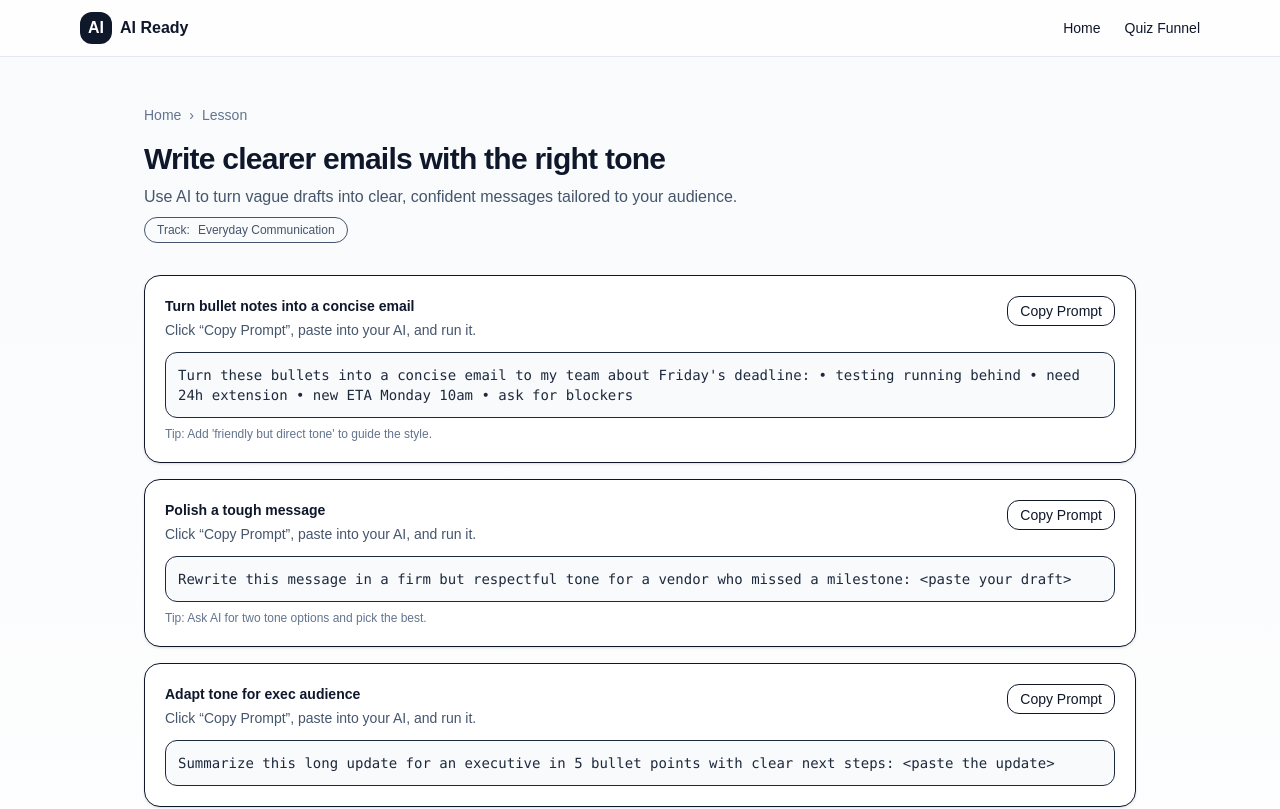
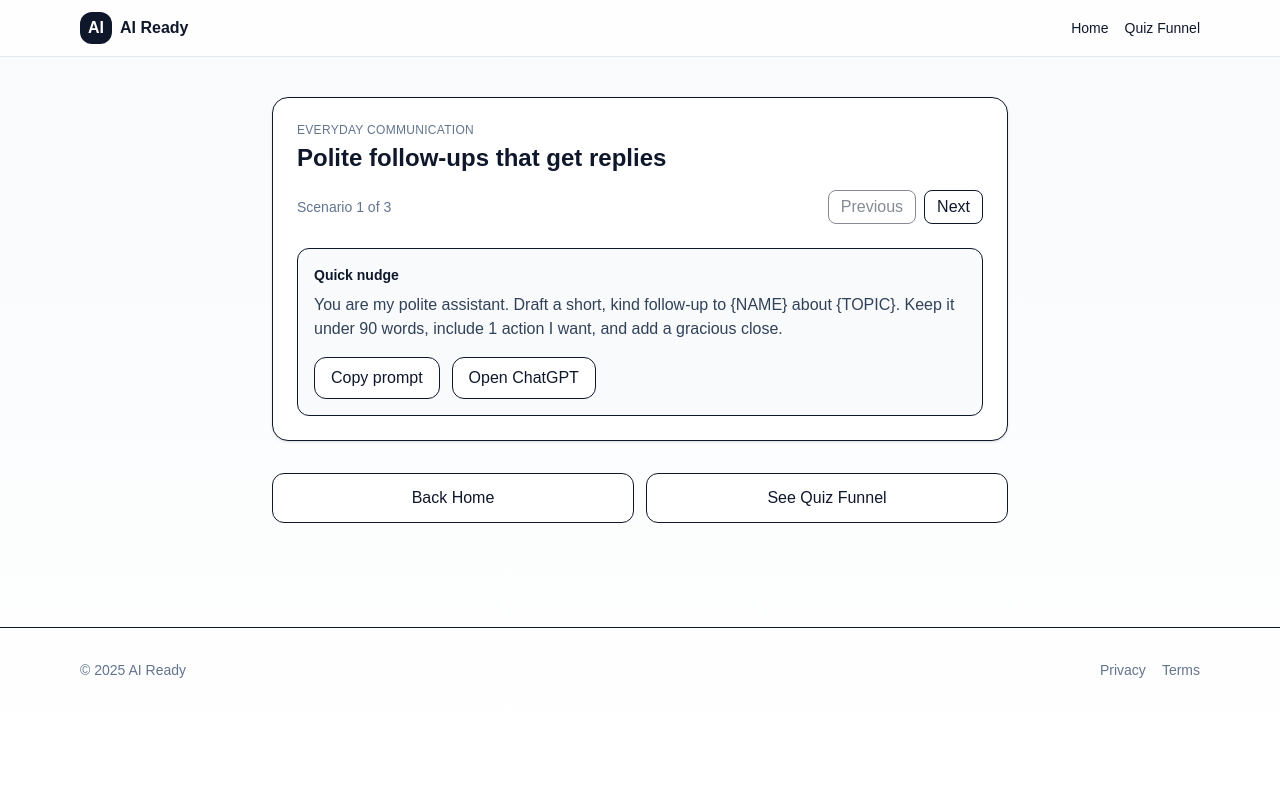
Before and after one commit to vadyay-gif/legendary-system, a Next.js app: page /lesson in a window 1280 px wide. Shown: the top 809 px of the page. Built offline with nearby package versions, Linux system fonts and the light colour scheme.

Commit message:
Update page.tsx

```diff
--- a/app/lesson/page.tsx
+++ b/app/lesson/page.tsx
@@ -1,154 +1,215 @@
 "use client";
 
 import { useMemo, useState } from "react";
-import Header from "@/components/Header";
-import Footer from "@/components/Footer";
+import Link from "next/link";
 
-// --- Temporary: local sample lesson until the AI Ready API is wired up ---
-type Scenario = { id: string; title: string; prompt: string; tip?: string };
+// --- Temporary sample data (replace later with your API data) ---
+type Scenario = { title: string; prompt: string };
 type Lesson = {
-  id: string;
   track: string;
-  title: string;
-  description: string;
+  lesson: string;
   scenarios: Scenario[];
 };
 
-// a tiny pool to randomize from (swap with real API later)
 const SAMPLE_LESSONS: Lesson[] = [
   {
-    id: "email-tone",
     track: "Everyday Communication",
-    title: "Write clearer emails with the right tone",
-    description:
-      "Use AI to turn vague drafts into clear, confident messages tailored to your audience.",
+    lesson: "Polite follow-ups that get replies",
     scenarios: [
       {
-        id: "s1",
-        title: "Turn bullet notes into a concise email",
+        title: "Quick nudge",
         prompt:
-          "Turn these bullets into a concise email to my team about Friday's deadline: • testing running behind • need 24h extension • new ETA Monday 10am • ask for blockers",
-        tip: "Add 'friendly but direct tone' to guide the style.",
+          "You are my polite assistant. Draft a short, kind follow-up to {NAME} about {TOPIC}. Keep it under 90 words, include 1 action I want, and add a gracious close.",
       },
       {
-        id: "s2",
-        title: "Polish a tough message",
+        title: "Escalate gently",
         prompt:
-          "Rewrite this message in a firm but respectful tone for a vendor who missed a milestone: <paste your draft>",
-        tip: "Ask AI for two tone options and pick the best.",
+          "Turn this note into a firm-but-polite escalation. Make the urgency clear, propose 2 times to meet, and keep tone professional.\n\nContext: {CONTEXT}",
       },
       {
-        id: "s3",
-        title: "Adapt tone for exec audience",
+        title: "Summarize thread",
         prompt:
-          "Summarize this long update for an executive in 5 bullet points with clear next steps: <paste the update>",
+          "Summarize the following email thread into 5 bullets: decisions, owners, deadlines, open questions, and risks.\n\nThread:\n{PASTE_THREAD_HERE}",
       },
     ],
   },
   {
-    id: "meeting-notes",
-    track: "Meetings & Notes",
-    title: "From meeting notes to action plan",
-    description:
-      "Convert raw notes into owners, deadlines, and follow-ups in minutes.",
+    track: "Reports & Summaries",
+    lesson: "Executive summary from a long doc",
     scenarios: [
       {
-        id: "s1",
-        title: "Extract decisions and owners",
+        title: "TL;DR in bullets",
         prompt:
-          "From these raw notes, list Decisions, Owners, and Due Dates: <paste your notes>",
+          "Create a 7-bullet executive summary for a senior audience. Include goals, key findings, risks, and recommended next steps.\n\nSource:\n{PASTE_DOC_TEXT}",
       },
       {
-        id: "s2",
-        title: "Write a follow-up email",
+        title: "One-pager outline",
         prompt:
-          "Draft a follow-up email that recaps outcomes and next steps with dates. Keep it under 150 words.",
+          "Outline a one-pager with sections: Background, Current State, Options, Recommendation, Next Steps. Base it on:\n\n{PASTE_NOTES}",
       },
       {
-        id: "s3",
-        title: "Risks & open questions",
+        title: "Slide headlines",
         prompt:
-          "From the same notes, infer 3 risks and 3 open questions to track this week.",
+          "Generate slide headlines (10 words max each) that tell a clear narrative from problem to solution to impact. Use:\n\n{PASTE_CONTENT}",
+      },
+    ],
+  },
+  {
+    track: "Meetings & Notes",
+    lesson: "From messy notes to action plan",
+    scenarios: [
+      {
+        title: "Action items",
+        prompt:
+          "Extract action items from these notes. For each item include Owner, Task, Due Date, and Blockers.\n\nNotes:\n{PASTE_NOTES}",
+      },
+      {
+        title: "Email recap",
+        prompt:
+          "Write a crisp email recap for attendees. Include decisions, owners, deadlines, and open questions. Friendly and concise.\n\nNotes:\n{PASTE_NOTES}",
+      },
+      {
+        title: "Risks and mitigations",
+        prompt:
+          "From the following discussion, list top 5 risks and a realistic mitigation for each.\n\nNotes:\n{PASTE_NOTES}",
       },
     ],
   },
 ];
 
+// --- Component ---
 export default function LessonPage() {
-  // Pick a random lesson on each visit
+  // Pick a lesson once per render
   const lesson = useMemo<Lesson>(() => {
     const i = Math.floor(Math.random() * SAMPLE_LESSONS.length);
     return SAMPLE_LESSONS[i];
   }, []);
 
-  const [active, setActive] = useState<string | null>(null);
+  const [current, setCurrent] = useState(0);
+  const total = lesson.scenarios.length;
+  const scenario = lesson.scenarios[current];
+
+  async function copyPrompt() {
+    try {
+      await navigator.clipboard.writeText(scenario.prompt);
+      alert("Prompt copied to clipboard!");
+    } catch {
+      alert("Could not copy. Please copy manually.");
+    }
+  }
 
   return (
     <div className="min-h-screen bg-gradient-to-b from-slate-50 to-white text-slate-900">
-      <Header current="lesson" />
-      <main className="mx-auto max-w-5xl px-4 py-12">
-        <div className="flex items-center gap-2 text-sm text-slate-500">
-          <a className="hover:underline" href="/">Home</a>
-          <span>›</span>
-          <span>Lesson</span>
+      {/* Top bar */}
+      <header className="sticky top-0 z-40 bg-white/80 backdrop-blur border-b border-slate-200">
+        <div className="mx-auto max-w-6xl px-4 py-3 flex items-center justify-between">
+          <div className="flex items-center gap-2">
+            <div className="h-8 w-8 rounded-xl bg-slate-900 text-white grid place-items-center font-bold">
+              AI
+            </div>
+            <span className="font-semibold">AI Ready</span>
+          </div>
+
+          <nav className="hidden md:flex items-center gap-4 text-sm">
+            <Link href="/" className="hover:underline">
+              Home
+            </Link>
+            <Link href="/funnel" className="hover:underline">
+              Quiz Funnel
+            </Link>
+          </nav>
+        </div>
+      </header>
+
+      {/* Main */}
+      <main className="mx-auto max-w-3xl px-4 py-10">
+        {/* Lesson header */}
+        <div className="rounded-2xl border bg-white p-6 shadow-sm">
+          <div className="text-xs uppercase tracking-wide text-slate-500">
+            {lesson.track}
+          </div>
+          <h1 className="mt-1 text-2xl font-bold">{lesson.lesson}</h1>
+
+          {/* Progress */}
+          <div className="mt-4 flex items-center justify-between">
+            <div className="text-sm text-slate-500">
+              Scenario {current + 1} of {total}
+            </div>
+            <div className="flex gap-2">
+              <button
+                disabled={current === 0}
+                onClick={() => setCurrent((s) => Math.max(0, s - 1))}
+                className="px-3 py-1 rounded-lg border disabled:opacity-50"
+              >
+                Previous
+              </button>
+              <button
+                disabled={current === total - 1}
+                onClick={() => setCurrent((s) => Math.min(total - 1, s + 1))}
+                className="px-3 py-1 rounded-lg border disabled:opacity-50"
+              >
+                Next
+              </button>
+            </div>
+          </div>
+
+          {/* Scenario card */}
+          <div className="mt-6 rounded-xl border bg-slate-50 p-4">
+            <div className="text-sm font-semibold">{scenario.title}</div>
+            <p className="mt-2 text-slate-700 whitespace-pre-wrap">
+              {scenario.prompt}
+            </p>
+
+            <div className="mt-4 flex flex-wrap gap-3">
+              <button
+                onClick={copyPrompt}
+                className="px-4 py-2 rounded-xl border bg-white"
+              >
+                Copy prompt
+              </button>
+              <a
+                href="https://chat.openai.com/"
+                target="_blank"
+                rel="noreferrer"
+                className="px-4 py-2 rounded-xl border bg-white"
+              >
+                Open ChatGPT
+              </a>
+            </div>
+          </div>
         </div>
 
-        <h1 className="mt-4 text-3xl font-bold tracking-tight">{lesson.title}</h1>
-        <p className="mt-2 text-slate-600">{lesson.description}</p>
-        <div className="mt-2 inline-flex items-center gap-2 rounded-full border px-3 py-1 text-xs text-slate-600">
-          <span>Track:</span>
-          <span className="font-medium">{lesson.track}</span>
-        </div>
-
-        <section className="mt-8 grid gap-4">
-          {lesson.scenarios.map((s) => (
-            <div key={s.id} className="rounded-2xl border bg-white p-5 shadow-sm">
-              <div className="flex items-start justify-between gap-3">
-                <div>
-                  <div className="text-sm font-semibold">{s.title}</div>
-                  <div className="mt-1 text-slate-600 text-sm">
-                    Click “Copy Prompt”, paste into your AI, and run it.
-                  </div>
-                </div>
-                <button
-                  className="rounded-xl border px-3 py-1 text-sm hover:border-slate-400"
-                  onClick={() => {
-                    navigator.clipboard.writeText(s.prompt);
-                    setActive(s.id);
-                    setTimeout(() => setActive(null), 1200);
-                  }}
-                >
-                  {active === s.id ? "Copied!" : "Copy Prompt"}
-                </button>
-              </div>
-              <pre className="mt-3 whitespace-pre-wrap rounded-xl bg-slate-50 p-3 text-sm text-slate-800 border">
-{`${s.prompt}`}
-              </pre>
-              {s.tip && (
-                <div className="mt-2 text-xs text-slate-500">
-                  Tip: {s.tip}
-                </div>
-              )}
-            </div>
-          ))}
-        </section>
-
-        <div className="mt-10 flex gap-3">
-          <a
+        {/* Bottom nav */}
+        <div className="mt-8 grid gap-3 sm:grid-cols-2">
+          <Link
             href="/"
-            className="px-4 py-2 rounded-xl border hover:border-slate-400"
+            className="px-4 py-3 rounded-xl border bg-white text-center"
           >
-            ← Back Home
-          </a>
-          <a
+            Back Home
+          </Link>
+          <Link
             href="/funnel"
-            className="px-4 py-2 rounded-xl bg-slate-900 text-white"
+            className="px-4 py-3 rounded-xl border bg-white text-center"
           >
-            Take the 2-minute quiz
-          </a>
+            See Quiz Funnel
+          </Link>
         </div>
       </main>
-      <Footer />
+
+      {/* Simple footer */}
+      <footer className="mt-16 border-t">
+        <div className="mx-auto max-w-6xl px-4 py-8 text-sm text-slate-500 flex items-center justify-between">
+          <div>© {new Date().getFullYear()} AI Ready</div>
+          <div className="flex gap-4">
+            <a className="hover:underline" href="#">
+              Privacy
+            </a>
+            <a className="hover:underline" href="#">
+              Terms
+            </a>
+          </div>
+        </div>
+      </footer>
     </div>
   );
 }
```
